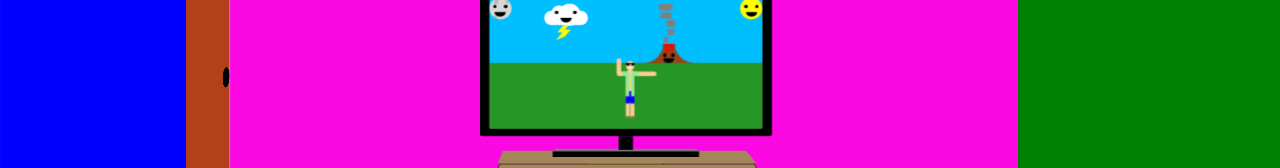
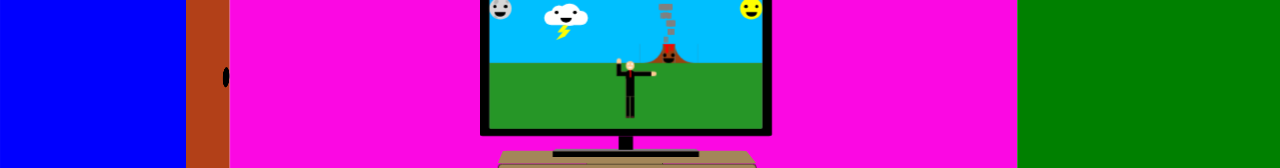
Before and after one commit to Skyrlon/weather-animation, a Vue app: page /#/ in a window 1280 px wide. Shown: the part 206-374 px from the top of the page. Built offline with nearby package versions, Linux system fonts and the light colour scheme.

Commit message:
added SuitClothes component

```diff
--- /dev/null
+++ b/src/components/SuitClothes.vue
@@ -0,0 +1,121 @@
+<template>
+  <div class="suit">
+    <div class="suit-sleeve suit-sleeve_left"></div>
+    <div class="suit-sleeve suit-sleeve_right"></div>
+    <canvas class="suit-shirt" width="100" height="100"></canvas>
+    <div class="tie">
+      <canvas class="tie-bottom" width="100" height="100"></canvas>
+    </div>
+    <div class="suit-pants-leg suit-pants-leg-left">
+      <div class="suit-shoe"></div>
+    </div>
+    <div class="suit-pants-leg suit-pants-leg-right">
+      <div class="suit-shoe"></div>
+    </div>
+  </div>
+</template>
+
+<script>
+export default {
+  name: "SuitClothes",
+};
+</script>
+
+<style lang="scss">
+.suit {
+  position: absolute;
+  top: 0;
+  left: 0;
+  width: $size;
+  height: $size * 3;
+  border-radius: $size $size 0px 0px;
+  background-color: $color-suit;
+}
+
+.suit-shirt {
+  position: absolute;
+  background-color: $color-suit;
+  width: $size;
+  height: $size;
+  border-top-left-radius: $size;
+  border-top-right-radius: $size;
+}
+
+.tie {
+  position: absolute;
+  top: $knot-size;
+  left: ($size - $tie-width)/2;
+  width: $tie-width;
+  height: $tie-height;
+  background-color: $color-tie;
+
+  &::before {
+    content: "";
+    position: absolute;
+    top: -$knot-size;
+    left: -$knot-size/4;
+    width: $knot-size;
+    height: $knot-size;
+    background-color: $color-tie;
+    border-radius: $knot-size;
+  }
+
+  &-bottom {
+    position: absolute;
+    top: $tie-height;
+    width: $tie-width;
+    height: $size - $tie-height;
+  }
+}
+
+.suit-sleeve {
+  position: absolute;
+  top: $size/5;
+  height: $arm-height;
+  background-color: $color-suit;
+  border-radius: $arm-width;
+
+  &_left {
+    width: $upper-arm-width;
+    @include left-upper-arm-pos;
+    border-top-left-radius: 0;
+    border-bottom-left-radius: 0;
+
+    &::after {
+      content: "";
+      position: absolute;
+      background-color: $color-suit;
+      @include left-lower-arm-pos;
+    }
+  }
+
+  &_right {
+    width: $arm-width * 0.8;
+    @include right-arm-pos;
+    border-top-right-radius: 0;
+    border-bottom-right-radius: 0;
+  }
+}
+
+.suit-pants-leg {
+  position: absolute;
+  top: $body-height;
+  width: $size * 0.45;
+  height: $leg-height;
+  background-color: $color-suit;
+
+  &-right {
+    right: 0;
+  }
+
+  & > .suit-shoe {
+    position: absolute;
+    bottom: 0;
+    width: $leg-width;
+    height: $leg-height/10;
+    background-color: $color-suit-shoe;
+    border-top-left-radius: $leg-width;
+    border-top-right-radius: $leg-width;
+  }
+}
+</style>
--- a/src/components/WeatherGuy.vue
+++ b/src/components/WeatherGuy.vue
@@ -19,18 +19,26 @@
     <div class="arm arm_right"></div>
     <div class="leg leg_left"></div>
     <div class="leg leg_right"></div>
-    <hot-clothes/>
+    <hot-clothes v-if="temperature > 25" />
+    <suit-clothes v-if="temperature < 25" />
   </div>
 </template>
 
 <script>
-import HotClothes from './HotClothes.vue';
+import HotClothes from "./HotClothes.vue";
+import SuitClothes from "./SuitClothes.vue";
 
 export default {
   name: "WeatherGuy",
   components: {
-      HotClothes,
-  }
+    HotClothes,
+    SuitClothes,
+  },
+  data() {
+    return {
+      temperature: 5,
+    };
+  },
 };
 </script>
 
```
